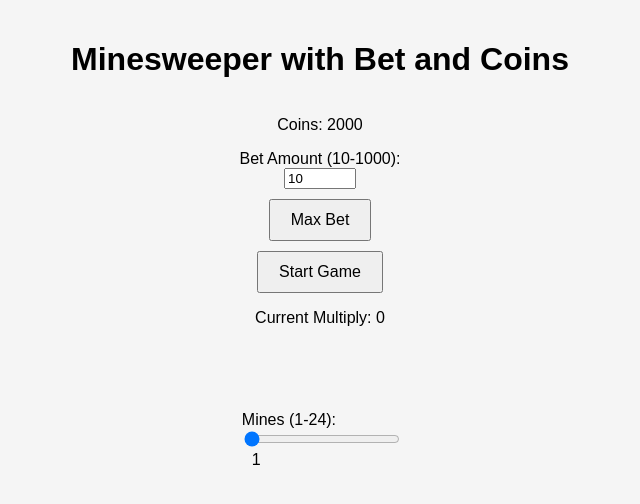
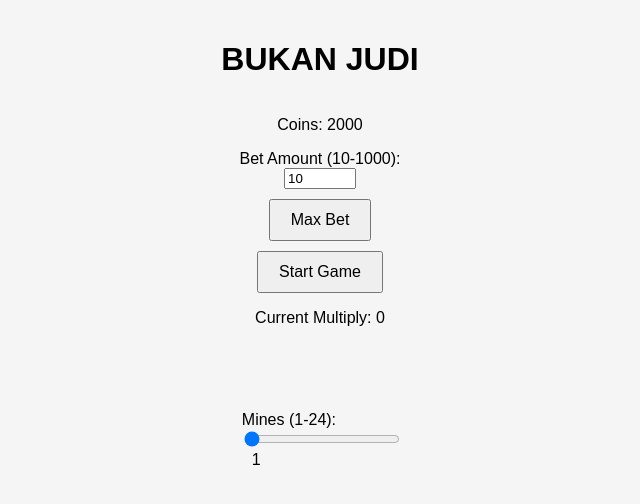
Before and after one commit to zdnpl/mines, a plain HTML site: page index.html in a window 1280 px wide. Shown: the whole page, without its empty margins (320-960 px from the left). Drawn offline with Linux system fonts and the light colour scheme.

Commit message:
Update index.html

```diff
--- a/index.html
+++ b/index.html
@@ -7,7 +7,7 @@
     <link rel="stylesheet" href="styles.css" />
   </head>
   <body>
-    <h1>Minesweeper with Bet and Coins</h1>
+    <h1>BUKAN JUDI</h1>
     <p>Coins: <span id="coin-count">2000</span></p>
     <label for="bet-amount">Bet Amount (10-1000):</label>
     <input type="number" id="bet-amount" name="bet-amount" min="10" max="1000" value="10" />
```
